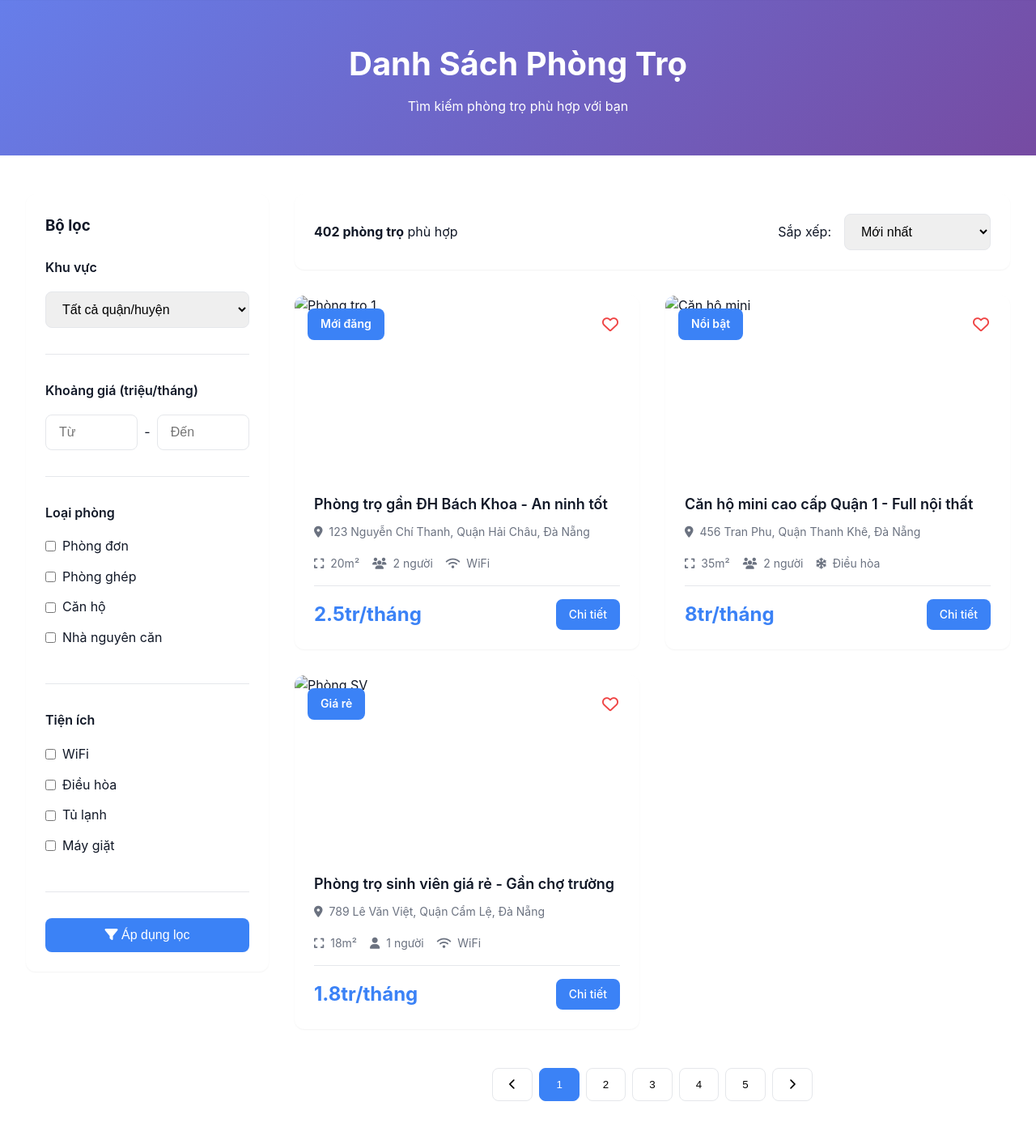
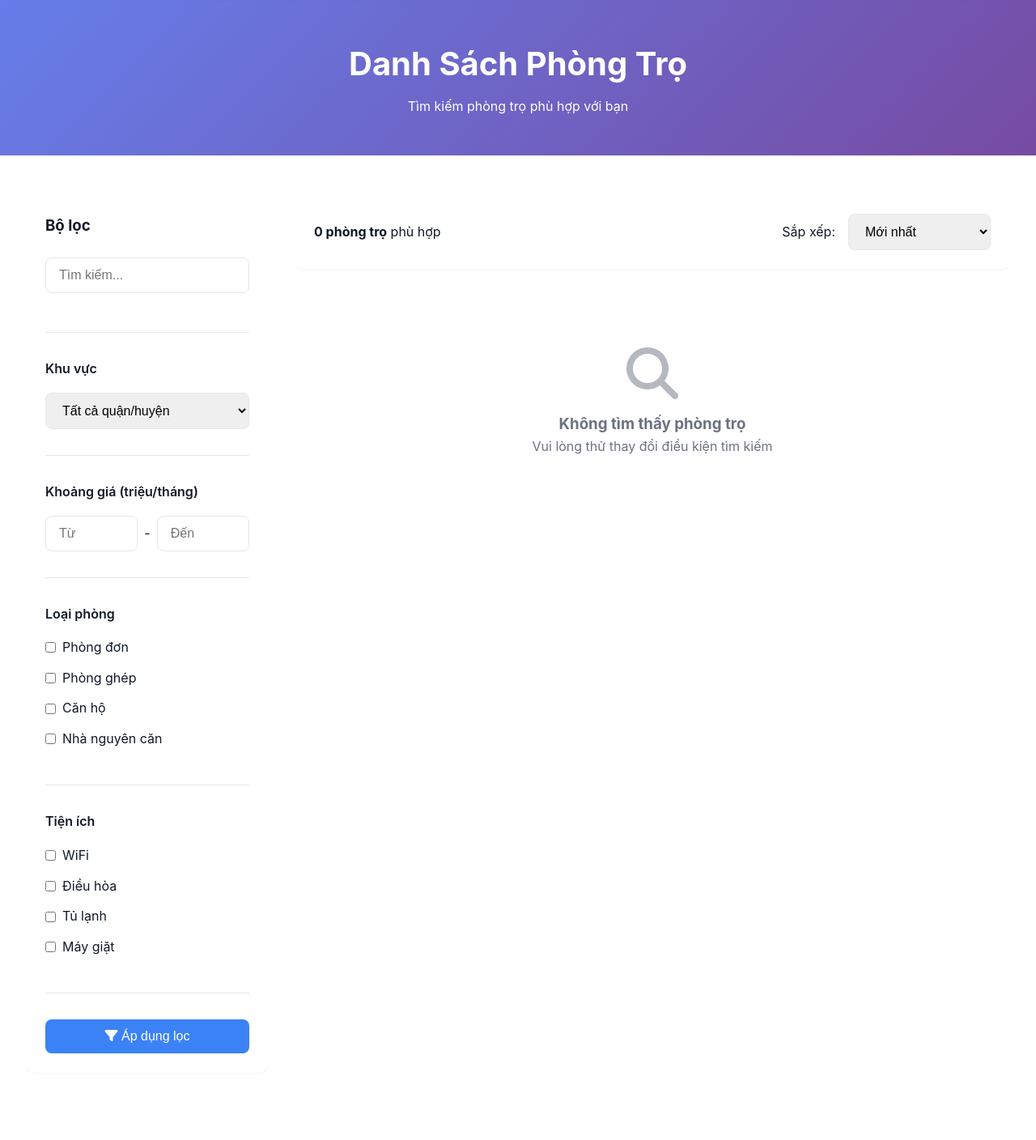
Before and after one commit to tussstudyit/fullstack, a PHP site: template Views/posts/list.php in a window 1280 px wide. Shown: the part 79-1487 px from the top of the page at 81% size. After the commit the page ends 1380 px from the top, so only its background shows below. Run offline with PHP 8.4, Linux system fonts and the light colour scheme; the template is opened without the code that fills it, so the values that code supplies are empty; data comes from the database, SQL or seed files in the repository; some libraries are stand-ins or nearby versions.

Commit message:
Feat: Display all posts from database in list page with filters and sorting

```diff
--- a/Views/posts/list.php
+++ b/Views/posts/list.php
@@ -3,42 +3,62 @@ require_once __DIR__ . '/../../config.php';
 
 $search = sanitize($_GET['search'] ?? '');
 $district = sanitize($_GET['district'] ?? '');
-$price_range = sanitize($_GET['price_range'] ?? '');
-$category = sanitize($_GET['category'] ?? '');
+$min_price = isset($_GET['min_price']) ? (int)$_GET['min_price'] : 0;
+$max_price = isset($_GET['max_price']) ? (int)$_GET['max_price'] : PHP_INT_MAX;
+$room_type = sanitize($_GET['room_type'] ?? '');
+$sort = sanitize($_GET['sort'] ?? 'newest');
 $posts = [];
+$total_posts = 0;
 
 try {
-    $query = "SELECT * FROM posts WHERE status = 'approved'";
+    $query = "SELECT id, title, address, district, city, price, area, room_type, max_people, created_at FROM posts WHERE status = 'approved'";
     $params = [];
 
     if (!empty($search)) {
-        $query .= " AND (title LIKE ? OR location LIKE ?)";
+        $query .= " AND (title LIKE ? OR address LIKE ?)";
         $search_term = "%$search%";
         $params[] = $search_term;
         $params[] = $search_term;
     }
     if (!empty($district)) {
-        $query .= " AND location LIKE ?";
-        $params[] = "%$district%";
+        $query .= " AND district = ?";
+        $params[] = $district;
     }
-    if (!empty($price_range)) {
-        [$min, $max] = explode('-', $price_range);
+    if ($min_price > 0 || $max_price < PHP_INT_MAX) {
         $query .= " AND price BETWEEN ? AND ?";
-        $params[] = (int)$min;
-        $params[] = (int)$max;
+        $params[] = $min_price * 1000000;
+        $params[] = $max_price * 1000000;
     }
-    if (!empty($category)) {
-        $query .= " AND category = ?";
-        $params[] = (int)$category;
+    if (!empty($room_type)) {
+        $query .= " AND room_type = ?";
+        $params[] = $room_type;
     }
 
-    $query .= " ORDER BY created_at DESC";
-    $stmt = getDB()->prepare($query);
+    // Count total
+    $count_stmt = $conn->prepare(str_replace("SELECT id, title, address, district, city, price, area, room_type, max_people, created_at", "SELECT COUNT(*) as cnt", $query));
+    $count_stmt->execute($params);
+    $count_result = $count_stmt->fetch(PDO::FETCH_ASSOC);
+    $total_posts = $count_result['cnt'] ?? 0;
+
+    // Add sort
+    switch ($sort) {
+        case 'price_asc':
+            $query .= " ORDER BY price ASC";
+            break;
+        case 'price_desc':
+            $query .= " ORDER BY price DESC";
+            break;
+        default:
+            $query .= " ORDER BY created_at DESC";
+    }
+
+    $stmt = $conn->prepare($query);
     $stmt->execute($params);
     $posts = $stmt->fetchAll(PDO::FETCH_ASSOC);
 } catch (PDOException $e) {
     error_log("Query error: " . $e->getMessage());
     $posts = [];
+    $total_posts = 0;
 }
 ?>
 <!DOCTYPE html>
@@ -382,6 +402,10 @@ try {
                     <h3 style="margin-bottom: 1.5rem;">Bộ lọc</h3>
 
                     <div class="filter-section">
+                        <input type="text" class="form-control" placeholder="Tìm kiếm..." style="margin-bottom: 1rem;">
+                    </div>
+
+                    <div class="filter-section">
                         <div class="filter-title">Khu vực</div>
                         <select class="form-control" id="districtFilter">
                             <option value="">Tất cả quận/huyện</option>
@@ -455,140 +479,127 @@ try {
                 <main class="posts-main">
                     <div class="posts-header">
                         <div>
-                            <strong>402 phòng trọ</strong> phù hợp
+                            <strong><?php echo $total_posts; ?> phòng trọ</strong> phù hợp
                         </div>
                         <div class="sort-options">
                             <span>Sắp xếp:</span>
-                            <select class="form-control" style="width: auto;">
-                                <option>Mới nhất</option>
-                                <option>Giá thấp đến cao</option>
-                                <option>Giá cao đến thấp</option>
-                                <option>Diện tích lớn nhất</option>
+                            <select class="form-control" style="width: auto;" onchange="updateSort(this.value)">
+                                <option value="newest">Mới nhất</option>
+                                <option value="price_asc">Giá thấp đến cao</option>
+                                <option value="price_desc">Giá cao đến thấp</option>
                             </select>
                         </div>
                     </div>
 
+                    <?php if (count($posts) > 0): ?>
                     <div class="posts-grid">
+                        <?php foreach ($posts as $post): ?>
                         <div class="post-card">
                             <div class="post-image">
-                                <img src="https://via.placeholder.com/400x250/667eea/ffffff?text=Phong+Tro+1" alt="Phòng trọ 1">
-                                <span class="post-badge">Mới đăng</span>
-                                <button class="favorite-btn" onclick="toggleFavorite(1, this)">
+                                <img src="https://via.placeholder.com/400x250/667eea/ffffff?text=<?php echo urlencode($post['room_type']); ?>" alt="<?php echo htmlspecialchars($post['title']); ?>">
+                                <span class="post-badge">
+                                    <?php
+                                    $created = strtotime($post['created_at']);
+                                    $diff = time() - $created;
+                                    if ($diff < 86400 * 7) echo 'Mới đăng';
+                                    elseif ($post['price'] < 2000000) echo 'Giá rẻ';
+                                    else echo 'Nổi bật';
+                                    ?>
+                                </span>
+                                <button class="favorite-btn" onclick="toggleFavorite(<?php echo $post['id']; ?>, this)">
                                     <i class="far fa-heart"></i>
                                 </button>
                             </div>
                             <div class="post-content">
-                                <h3 class="post-title">Phòng trọ gần ĐH Bách Khoa - An ninh tốt</h3>
+                                <h3 class="post-title"><?php echo htmlspecialchars(substr($post['title'], 0, 50)); ?></h3>
                                 <div class="post-location">
                                     <i class="fas fa-map-marker-alt"></i>
-                                    <span>123 Nguyễn Chí Thanh, Quận Hải Châu, Đà Nẵng</span>
+                                    <span><?php echo htmlspecialchars($post['address']) . ', ' . htmlspecialchars($post['district']); ?></span>
                                 </div>
                                 <div class="post-features">
                                     <div class="feature-item">
                                         <i class="fas fa-expand"></i>
-                                        <span>20m²</span>
+                                        <span><?php echo number_format($post['area'], 1); ?>m²</span>
                                     </div>
                                     <div class="feature-item">
-                                        <i class="fas fa-users"></i>
-                                        <span>2 người</span>
+                                        <i class="fas fa-<?php echo $post['max_people'] > 1 ? 'users' : 'user'; ?>"></i>
+                                        <span><?php echo $post['max_people']; ?> người</span>
                                     </div>
                                     <div class="feature-item">
-                                        <i class="fas fa-wifi"></i>
-                                        <span>WiFi</span>
+                                        <i class="fas fa-door-open"></i>
+                                        <span><?php echo ucfirst($post['room_type']); ?></span>
                                     </div>
                                 </div>
                                 <div class="post-footer">
-                                    <div class="post-price">2.5tr/tháng</div>
-                                    <a href="detail.php?id=1" class="btn btn-primary btn-sm">Chi tiết</a>
+                                    <div class="post-price"><?php echo number_format($post['price'] / 1000000, 1); ?>tr/tháng</div>
+                                    <a href="detail.php?id=<?php echo $post['id']; ?>" class="btn btn-primary btn-sm">Chi tiết</a>
                                 </div>
                             </div>
                         </div>
-
-                        <div class="post-card">
-                            <div class="post-image">
-                                <img src="https://via.placeholder.com/400x250/764ba2/ffffff?text=Can+Ho+Mini" alt="Căn hộ mini">
-                                <span class="post-badge">Nổi bật</span>
-                                <button class="favorite-btn" onclick="toggleFavorite(2, this)">
-                                    <i class="far fa-heart"></i>
-                                </button>
-                            </div>
-                            <div class="post-content">
-                                <h3 class="post-title">Căn hộ mini cao cấp Quận 1 - Full nội thất</h3>
-                                <div class="post-location">
-                                    <i class="fas fa-map-marker-alt"></i>
-                                    <span>456 Tran Phu, Quận Thanh Khê, Đà Nẵng</span>
-                                </div>
-                                <div class="post-features">
-                                    <div class="feature-item">
-                                        <i class="fas fa-expand"></i>
-                                        <span>35m²</span>
-                                    </div>
-                                    <div class="feature-item">
-                                        <i class="fas fa-users"></i>
-                                        <span>2 người</span>
-                                    </div>
-                                    <div class="feature-item">
-                                        <i class="fas fa-snowflake"></i>
-                                        <span>Điều hòa</span>
-                                    </div>
-                                </div>
-                                <div class="post-footer">
-                                    <div class="post-price">8tr/tháng</div>
-                                    <a href="detail.php?id=2" class="btn btn-primary btn-sm">Chi tiết</a>
-                                </div>
-                            </div>
-                        </div>
-
-                        <div class="post-card">
-                            <div class="post-image">
-                                <img src="https://via.placeholder.com/400x250/3b82f6/ffffff?text=Phong+SV" alt="Phòng SV">
-                                <span class="post-badge">Giá rẻ</span>
-                                <button class="favorite-btn" onclick="toggleFavorite(3, this)">
-                                    <i class="far fa-heart"></i>
-                                </button>
-                            </div>
-                            <div class="post-content">
-                                <h3 class="post-title">Phòng trọ sinh viên giá rẻ - Gần chợ trường</h3>
-                                <div class="post-location">
-                                    <i class="fas fa-map-marker-alt"></i>
-                                    <span>789 Lê Văn Việt, Quận Cẩm Lệ, Đà Nẵng</span>
-                                </div>
-                                <div class="post-features">
-                                    <div class="feature-item">
-                                        <i class="fas fa-expand"></i>
-                                        <span>18m²</span>
-                                    </div>
-                                    <div class="feature-item">
-                                        <i class="fas fa-user"></i>
-                                        <span>1 người</span>
-                                    </div>
-                                    <div class="feature-item">
-                                        <i class="fas fa-wifi"></i>
-                                        <span>WiFi</span>
-                                    </div>
-                                </div>
-                                <div class="post-footer">
-                                    <div class="post-price">1.8tr/tháng</div>
-                                    <a href="detail.php?id=3" class="btn btn-primary btn-sm">Chi tiết</a>
-                                </div>
-                            </div>
-                        </div>
+                        <?php endforeach; ?>
                     </div>
-
-                    <div class="pagination">
-                        <button><i class="fas fa-chevron-left"></i></button>
-                        <button class="active">1</button>
-                        <button>2</button>
-                        <button>3</button>
-                        <button>4</button>
-                        <button>5</button>
-                        <button><i class="fas fa-chevron-right"></i></button>
+                    <?php else: ?>
+                    <div class="no-results">
+                        <i class="fas fa-search"></i>
+                        <h3>Không tìm thấy phòng trọ</h3>
+                        <p>Vui lòng thử thay đổi điều kiện tìm kiếm</p>
                     </div>
+                    <?php endif; ?>
                 </main>
             </div>
         </div>
     </div>
 
     <script src="../../assets/js/main.js"></script>
-</body>
-</html>
+    <script>
+        function filterPosts() {
+            const search = document.querySelector('input[placeholder="Tìm kiếm"]')?.value || '';
+            const district = document.getElementById('districtFilter').value;
+            const minPrice = document.getElementById('minPrice').value;
+            const maxPrice = document.getElementById('maxPrice').value;
+
+            let url = 'list.php?';
+            if (search) url += '&search=' + encodeURIComponent(search);
+            if (district) url += '&district=' + encodeURIComponent(district);
+            if (minPrice) url += '&min_price=' + minPrice;
+            if (maxPrice) url += '&max_price=' + maxPrice;
+
+            window.location.href = url;
+        }
+
+        function updateSort(value) {
+            const params = new URLSearchParams(window.location.search);
+            params.set('sort', value);
+            window.location.href = '?' + params.toString();
+        }
+
+        function toggleFavorite(postId, btn) {
+            <?php if (!isLoggedIn()): ?>
+            alert('Vui lòng đăng nhập để yêu thích');
+            window.location.href = '../auth/login.php';
+            return;
+            <?php endif; ?>
+
+            fetch('../../Controllers/FavoriteController.php', {
+                method: 'POST',
+                headers: { 'Content-Type': 'application/x-www-form-urlencoded' },
+                body: 'action=add&post_id=' + postId
+            })
+            .then(r => r.json())
+            .then(data => {
+                if (data.success) {
+                    btn.querySelector('i').classList.toggle('far');
+                    btn.querySelector('i').classList.toggle('fas');
+                }
+            });
+        }
+
+        // Load search box if exists on page
+        document.addEventListener('DOMContentLoaded', function() {
+            const searchInput = document.querySelector('input[placeholder="Tìm kiếm"]');
+            if (searchInput) {
+                const params = new URLSearchParams(window.location.search);
+                if (params.has('search')) searchInput.value = params.get('search');
+            }
+        });
+    </script>
```
